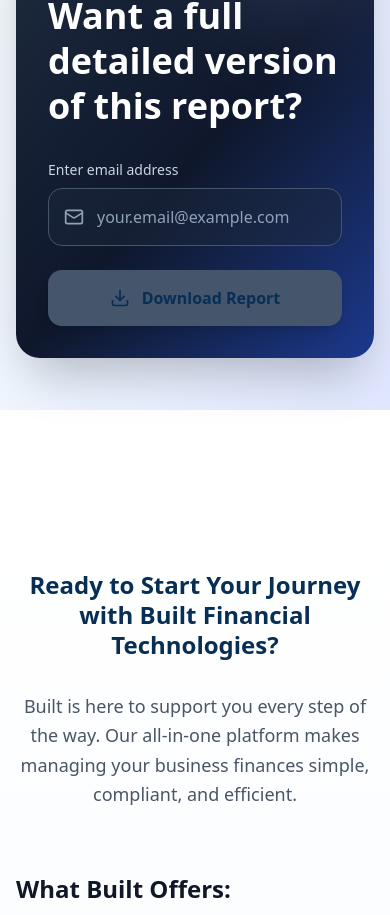
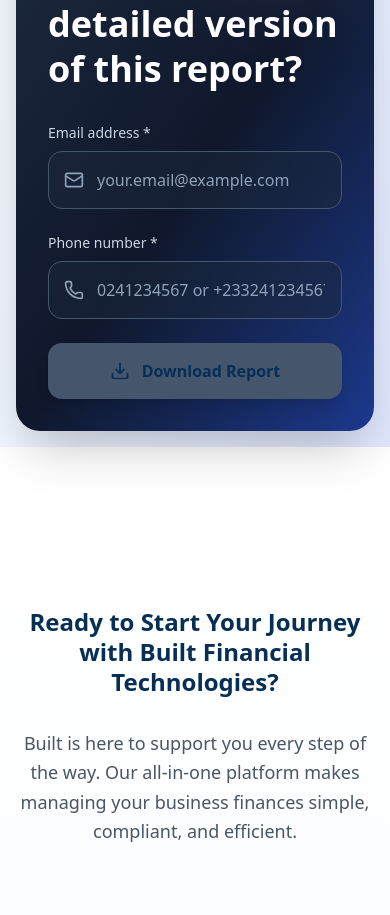
Before and after one commit to Drake669/ghana-business-report, a Next.js app: page / in a window 390 px wide. Shown: the part 10219-11134 px from the top of the page. Built offline with nearby package versions, Linux system fonts and the light colour scheme.

Commit message:
Add phone number input and validation to ReportDownloadSection
- Introduced a phone number input field with validation for Ghanaian formats.
- Updated form submission logic to require both email and phone number.
- Enhanced user feedback with toast notifications for invalid inputs.

```diff
--- a/components/ReportDownloadSection.tsx
+++ b/components/ReportDownloadSection.tsx
@@ -1,26 +1,66 @@
 "use client";
 
 import { FormEvent, useState } from "react";
-import { Download, Mail } from "lucide-react";
+import { Download, Mail, Phone } from "lucide-react";
 import axios, { isAxiosError } from "axios";
 import { slugify } from "@/lib/utils";
 import { toast } from "sonner";
 
 export default function ReportDownloadSection() {
   const [email, setEmail] = useState("");
+  const [phone, setPhone] = useState("");
   const [isSubmitting, setIsSubmitting] = useState(false);
+
+  // Phone number validation for Ghana format
+  const validatePhoneNumber = (phoneNumber: string): boolean => {
+    // Remove all non-digit characters
+    const cleaned = phoneNumber.replace(/\D/g, "");
+
+    // Ghana phone number patterns:
+    // - 233XXXXXXXXX (with country code)
+    // - 0XXXXXXXXX (local format)
+    // - XXXXXXXXX (without leading zero)
+    const ghanaPattern = /^(233|0)?[2-9]\d{8}$/;
+
+    return ghanaPattern.test(cleaned);
+  };
 
   const handleDownload = async (
     e: FormEvent<HTMLInputElement | HTMLButtonElement>
   ) => {
     e.preventDefault();
-    if (!email) return;
+
+    // Validate that both fields are provided
+    if (!email) {
+      toast.error("Email address is required");
+      return;
+    }
+
+    if (!phone) {
+      toast.error("Phone number is required");
+      return;
+    }
+
+    // Validate email format
+    if (!/^[^\s@]+@[^\s@]+\.[^\s@]+$/.test(email)) {
+      toast.error("Please enter a valid email address");
+      return;
+    }
+
+    // Validate phone number format
+    if (!validatePhoneNumber(phone)) {
+      toast.error(
+        "Please enter a valid Ghana phone number (e.g., 0241234567 or +233241234567)"
+      );
+      return;
+    }
 
     setIsSubmitting(true);
     try {
       const updatedValues = {
         email,
-        slug: slugify(email),
+        phone,
+        slug: slugify(email || phone),
       };
 
       await axios.post(`/api/potentialcustomer/`, updatedValues);
@@ -110,7 +150,7 @@ export default function ReportDownloadSection() {
                   <div className="space-y-6">
                     <div className="space-y-2">
                       <div className="text-sm font-medium text-slate-300">
-                        Enter email address
+                        Email address *
                       </div>
                       <div className="relative">
                         <Mail className="absolute left-4 top-1/2 transform -translate-y-1/2 w-5 h-5 text-slate-400" />
@@ -128,9 +168,29 @@ export default function ReportDownloadSection() {
                       </div>
                     </div>
 
+                    <div className="space-y-2">
+                      <div className="text-sm font-medium text-slate-300">
+                        Phone number *
+                      </div>
+                      <div className="relative">
+                        <Phone className="absolute left-4 top-1/2 transform -translate-y-1/2 w-5 h-5 text-slate-400" />
+                        <input
+                          type="tel"
+                          value={phone}
+                          onChange={(e) => setPhone(e.target.value)}
+                          placeholder="0241234567 or +233241234567"
+                          className="w-full pl-12 pr-4 py-4 bg-slate-800/50 border border-slate-600 rounded-xl text-white placeholder-slate-400 focus:outline-none focus:ring-2 focus:ring-blue-500 focus:border-transparent transition-all duration-200"
+                          onKeyDown={(e) =>
+                            e.key === "Enter" && handleDownload(e)
+                          }
+                          required
+                        />
+                      </div>
+                    </div>
+
                     <button
                       onClick={handleDownload}
-                      disabled={!email || isSubmitting}
+                      disabled={!email || !phone || isSubmitting}
                       className="w-full bg-secondary hover:bg-secondary/90 disabled:bg-slate-600 disabled:cursor-not-allowed cursor-pointer text-primary font-semibold py-4 px-6 rounded-xl transition-all duration-200 flex items-center justify-center gap-3 shadow-lg hover:shadow-xl transform hover:-translate-y-0.5"
                     >
                       {isSubmitting ? (
```
